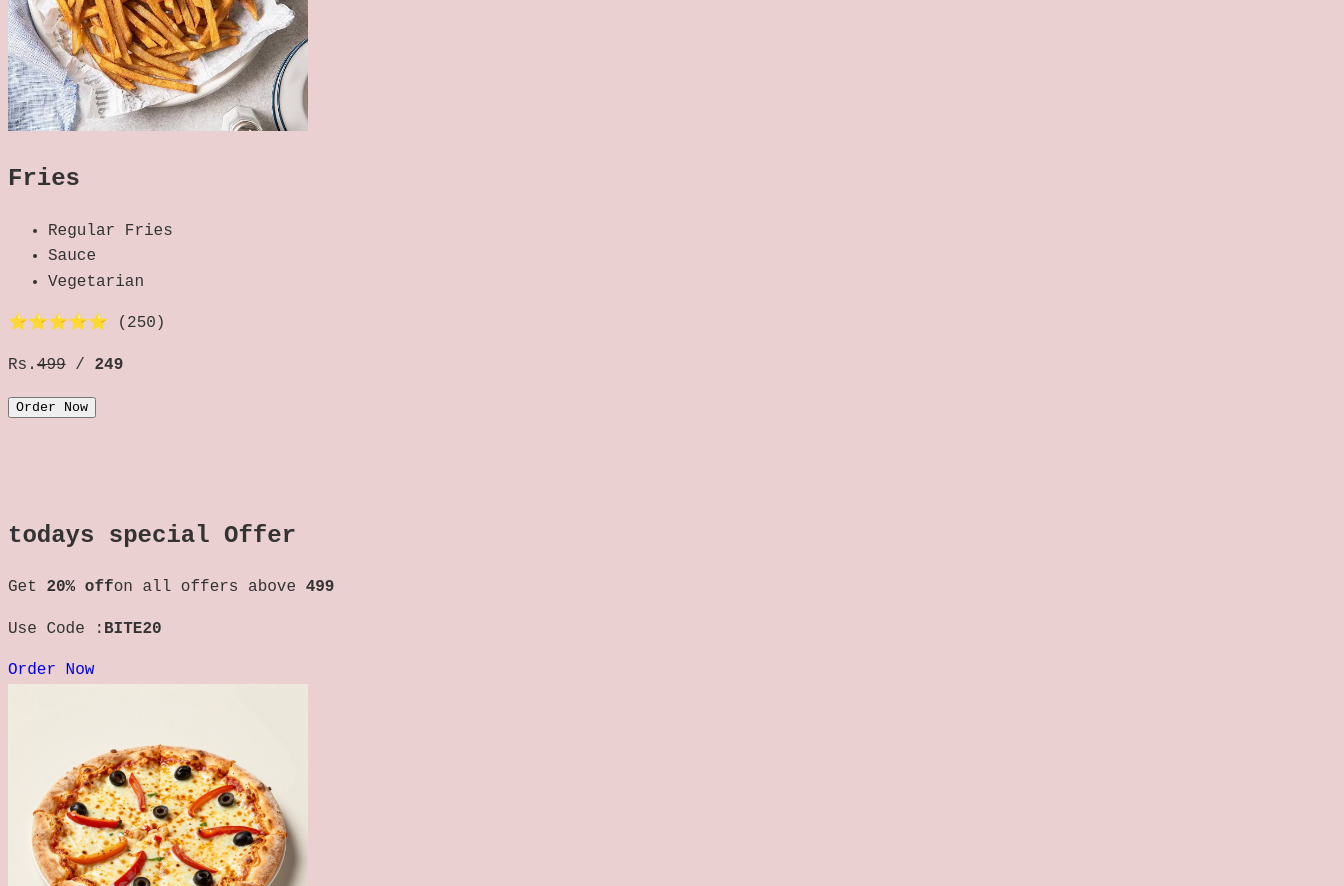
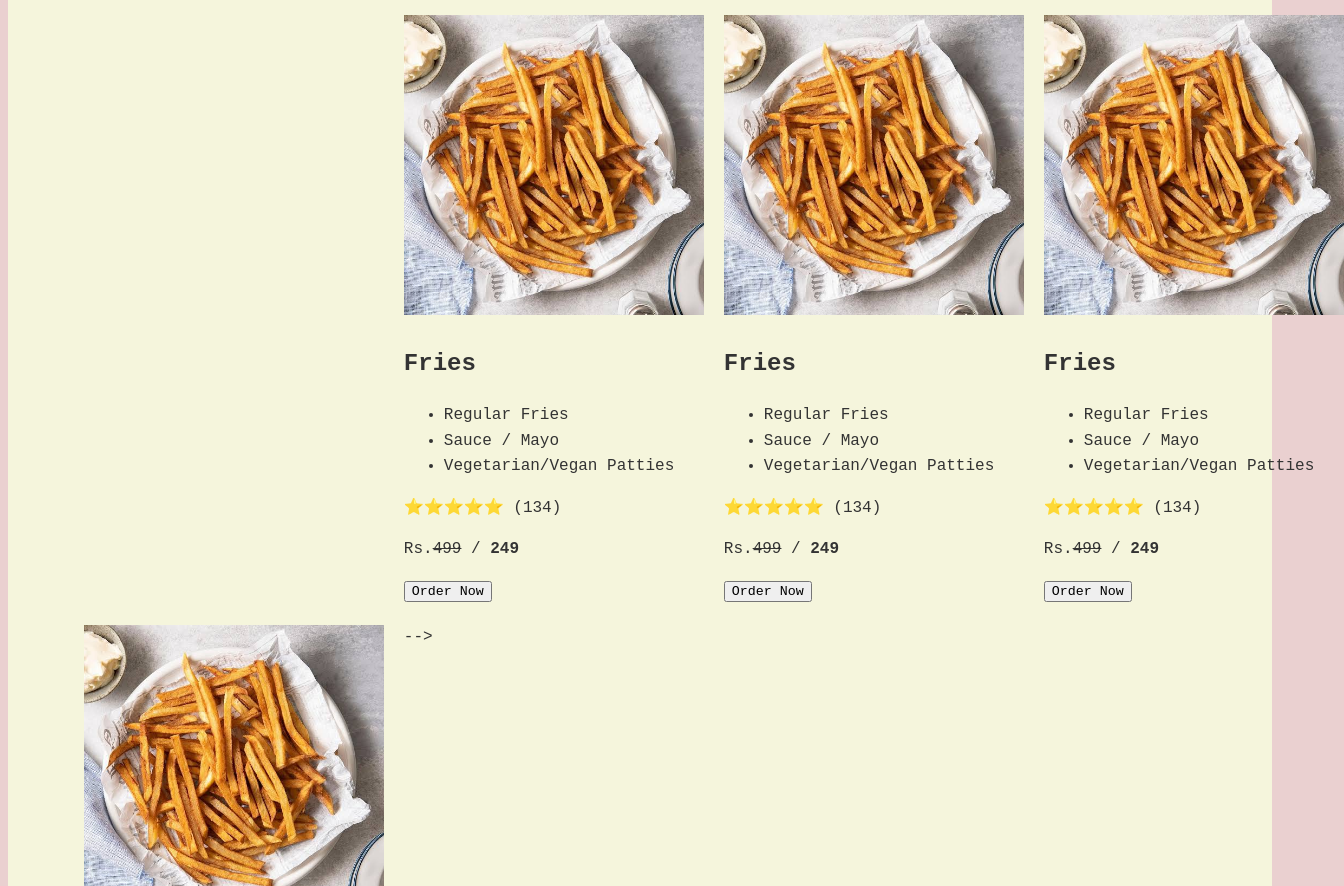
Before and after one commit to reyhaankumar7-ops/Bite-Box-Group-2, a plain HTML site: page index.html in a window 1280 px wide. Shown: the part 1914-2800 px from the top of the page, 1344 px wide, since content can reach past the window. Drawn offline with Linux system fonts and the light colour scheme.

Commit message:
Added CSS in section

```diff
--- a/Stylesheet/Style.css
+++ b/Stylesheet/Style.css
@@ -278,3 +278,196 @@ a {
 .login-btn:hover{
     background-color: rgb(228, 13, 13);
 }
+
+/* WELCOME SECTION */
+
+.welcome-section {
+    min-height: 200px;
+    /* background:linear-gradient(rgba(140, 114, 93, 0.65),rgba(40,20,5,0.65), url(../assets/images/Banner.img.jpg));
+    background-size: cover;
+    background-position: center; */
+    background: #833AB4;
+    background: linear-gradient(90deg, rgb(192, 178, 201) 0%, rgb(202, 193, 193) 50%, rgba(252, 176, 69, 1) 100%); */
+    display: flex;
+    align-items: center;
+    flex-direction: column;
+    justify-content: center;
+    text-align: center;
+    padding: 50px 20px;
+    text-shadow: 1px 3px 4px rgb(0, 228, 8);
+    color:white;
+
+}
+
+.welcome-heading{
+    font-size: 35px;
+    font-weight: 800;
+}
+
+.Para{
+    font-size: 22px;
+   color: rgb(222, 85, 0);
+}
+
+.Para>strong{
+    color: rgb(109, 84, 41);
+}
+
+/*
+common section styling */
+
+main>hr{
+    border: none;
+    border-top:1px solid white ;
+}
+
+.section-Title{
+    text-align: center;
+    font-size: 32px;
+    color: #833AB4;
+    margin: 35px 0px;
+    font-weight: 800;
+    position: relative;
+}
+
+.section-Title::after{
+    content: "";
+    display: block;
+    width: 70px;
+    height: 4px;
+    background-color: aquamarine;
+    margin: 12px auto 0;
+    border-radius: 5px;
+
+}
+
+
+
+/* Featured Dishes */
+
+
+.Featured-Dishes{
+    background-color: beige;
+    padding: 40px 6%;
+    display: grid;
+    grid-template-columns: 1fr 1fr 1fr 1fr;
+    gap: 20px;
+    max-width: 1500px;
+    margin: auto;
+}
+
+.Featured-Dishes .section-Title{
+    grid-column: 1 / -1;
+}
+
+.Card{
+    background-color: white;
+    border-radius: 15px;
+    overflow: hidden;
+    box-shadow: rgba(red, green, blue, alpha);
+    transition: 0.30s;
+    padding-bottom: 20px;
+    border: 1px solid rgb(0, 0, 255);
+}
+
+.Card img{
+    width: 100%;
+    height: 200px;
+    object-fit:cover;
+    display: block;
+}
+
+.Card h2{
+    font-size: 22px;
+    color: #3b2113;
+    padding: 15px 18px 5px;
+}
+
+.Card p{
+    padding: 5px 18px;
+    font-size: 14px;
+
+}
+
+.Card ul{
+    padding: 5px 18px 5px 38px;
+    font-size: 14px;
+
+}
+
+.Card ul li {
+    margin-bottom: 5px;
+
+}
+
+.Card p del{
+    color: red;
+}
+
+.Card p strong{
+    color: green;
+    font-size: 19px;
+}
+
+.Card button{
+    margin: 10px 18px 0px;
+    width: 36%;
+    background-color: #c94b00;
+    color: white;
+    border: none;
+    padding: 12px;
+    border-radius: 12px;
+    font-size: 15px;
+    font-weight: 700;
+}
+
+.offer-section{
+    background: linear-gradient(rgba(10, 20, 10, 0.65));
+    margin: 30px 6%;
+    padding: 45px 7%;
+    border-radius: 20px;
+    display: flex;
+    align-items: center;
+    justify-content: space-between;
+    gap: 30px;
+    overflow: hidden;
+    color: white;
+
+}
+
+.offer-content{
+    flex: 1;
+}
+
+.offer-content h2{
+    font-size: 30px;
+    margin-bottom: 15px;
+}
+
+.offer-content p{
+    font-size: 30px;
+    margin-bottom: 10px;
+
+}
+
+.offer-content p Strong{
+    color: #c94b00;
+}
+
+.offer-content a{
+    display: block;
+    margin-top: 15px;
+    background-color: white;
+    color: #c94b00;
+    padding: 13px 30px;
+    font-weight: 700;
+    text-align: center;
+}
+
+.offer-img{
+    width: 100%;
+    max-width: 300px;
+    height: 250px;
+    object-fit: contain;
+    background-color: #c94b00;
+}
--- a/index.html
+++ b/index.html
@@ -44,7 +44,7 @@
             <!-- Welcome Section -->
 
             <h2 class="welcome-heading">Welcome to BiteBox</h2>
-            <p>
+            <p class="Para">
                 <strong>Fresh Food</strong>
                 <em>Fast Delivery</em>
             </p>
@@ -59,8 +59,8 @@
 
         <hr>
 
-        <section class="Cards">
-            <h2>Today's Featured Dishes</h2>
+        <section class="Featured-Dishes">
+            <h2 class="section-Title">Today's Featured Dishes</h2>
             <br>
             <br>
             <br>
@@ -88,7 +88,7 @@
             <br>
             <br>
             <br>
-            <div class="Card2">
+            <div class="Card">
                 <img src="./assets/images/burgerindex.jpg" alt="Pizza" height="300" width="300">
                 <h2>Classic Burger</h2>
                 <p>
@@ -110,7 +110,7 @@
             <br>
             <br>
             <br>
-            <div class="Card3">
+            <div class="Card">
                 <img src="./assets/images/friesindex.jpg" alt="Pizza" height="300" width="300">
                 <h2>Fries</h2>
                 <p>
@@ -132,7 +132,7 @@
             <br>
             <br>
             <br>
-            <!-- <div class="Card4">
+            <div class="Card">
                 <img src="./assets/images/friesindex.jpg" alt="Pizza" height="300" width="300">
                 <h2>Fries</h2>
                 <p>
@@ -224,16 +224,16 @@
         <!--  -->
 
         <!--Todays Special Offers -->
-        <section>
+        <section class="offer-section">
             <!-- offer content -->
-            <div>
+            <div class="offer-content">
                 <h2>todays special Offer</h2>
-                <p>Get <Strong>20% off</Strong>on all offers above <strong>499</strong></p>
+                <p>Get <Strong>20   % off</Strong>on all offers above <strong>499</strong></p>
                 <p>Use Code :<strong>BITE20</strong></p>
                 <a href="./Menu.html">Order Now</a>
             </div>
             <!-- offer image -->
-            <div>
+            <div class="offer-img">
                 <img src="./assets/images/pizza.png" alt="pizza ofer " height="300" width="300">
 
             </div>
```
Also changed, not shown: 1 other file.
